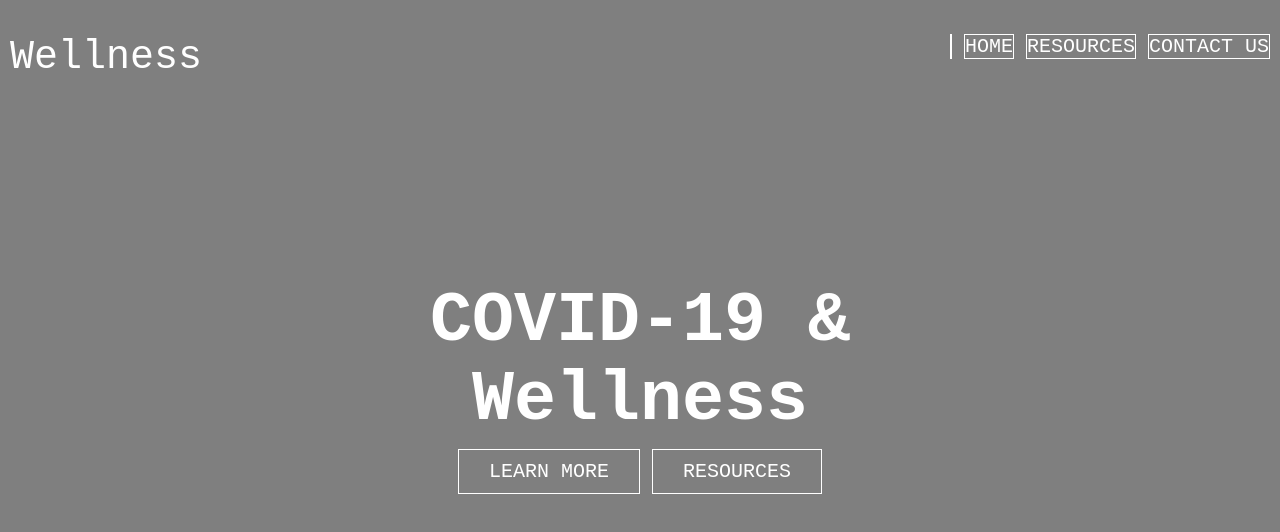
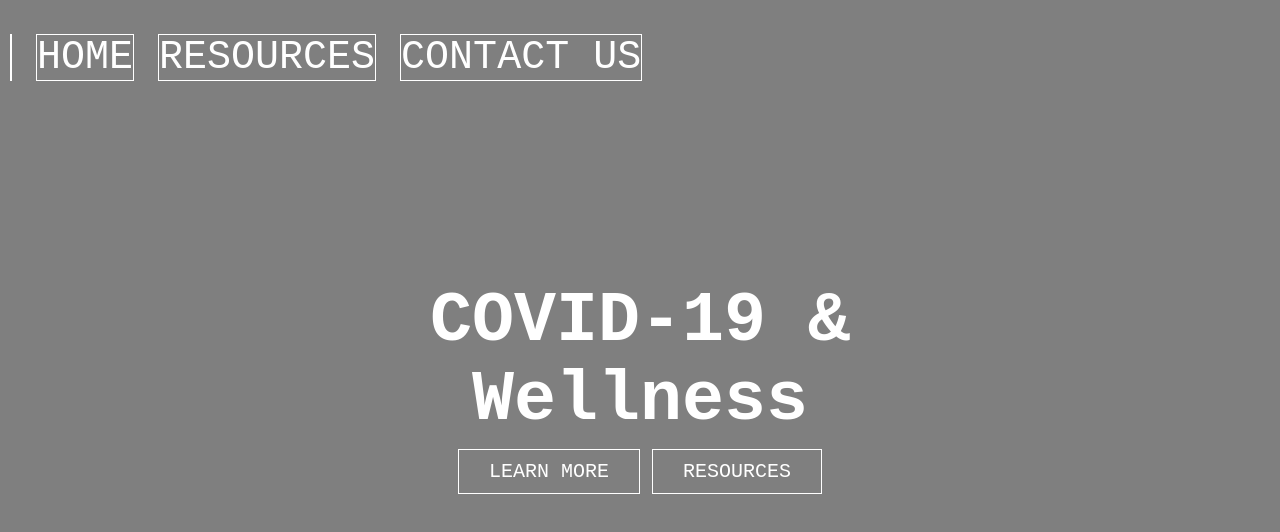
Before and after one commit to nj900/flexbox-project, a plain HTML site: page index.html in a window 1280 px wide. Shown: the top 532 px of the page. Drawn offline with Linux system fonts and the light colour scheme.

Commit message:
Update index.html

```diff
--- a/index.html
+++ b/index.html
@@ -8,7 +8,7 @@
   <body class= "body">
     <header class= "header">
       <div class="top-bar">
-        <div class="logo">Wellness</div>
+        <div class="logo">
         <div class="menu">
           <ul>
             <li><a href="#"></a></li>
```
